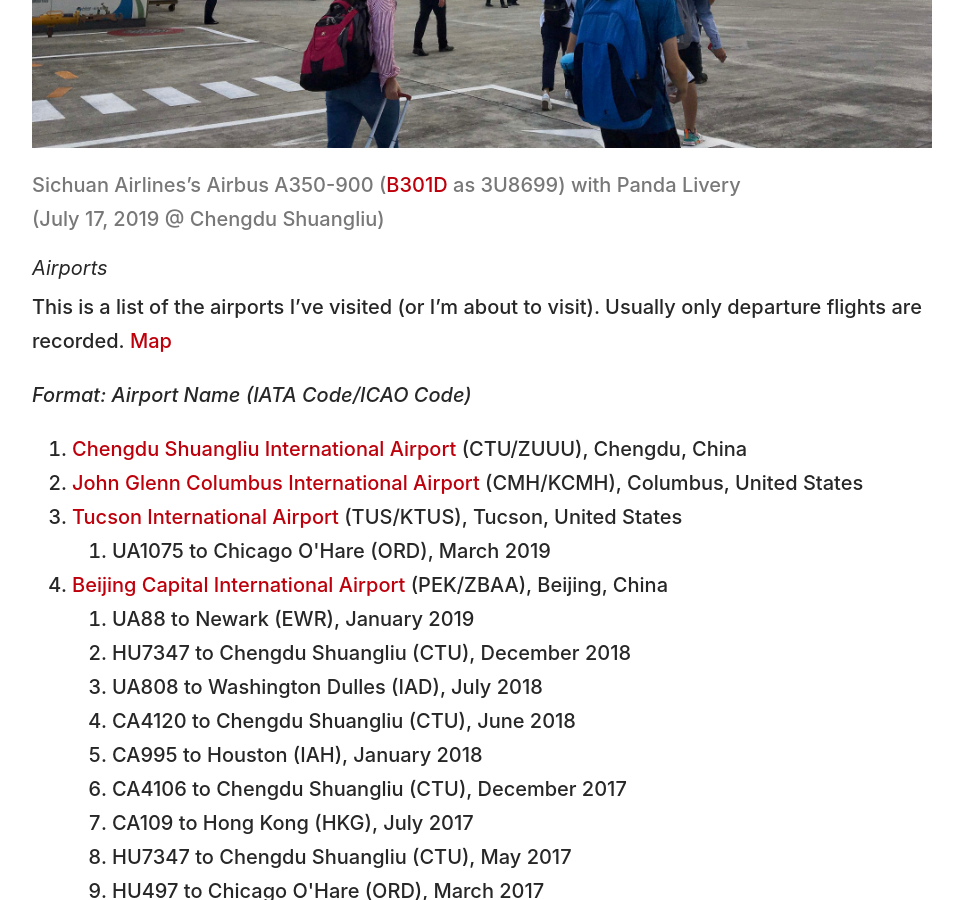
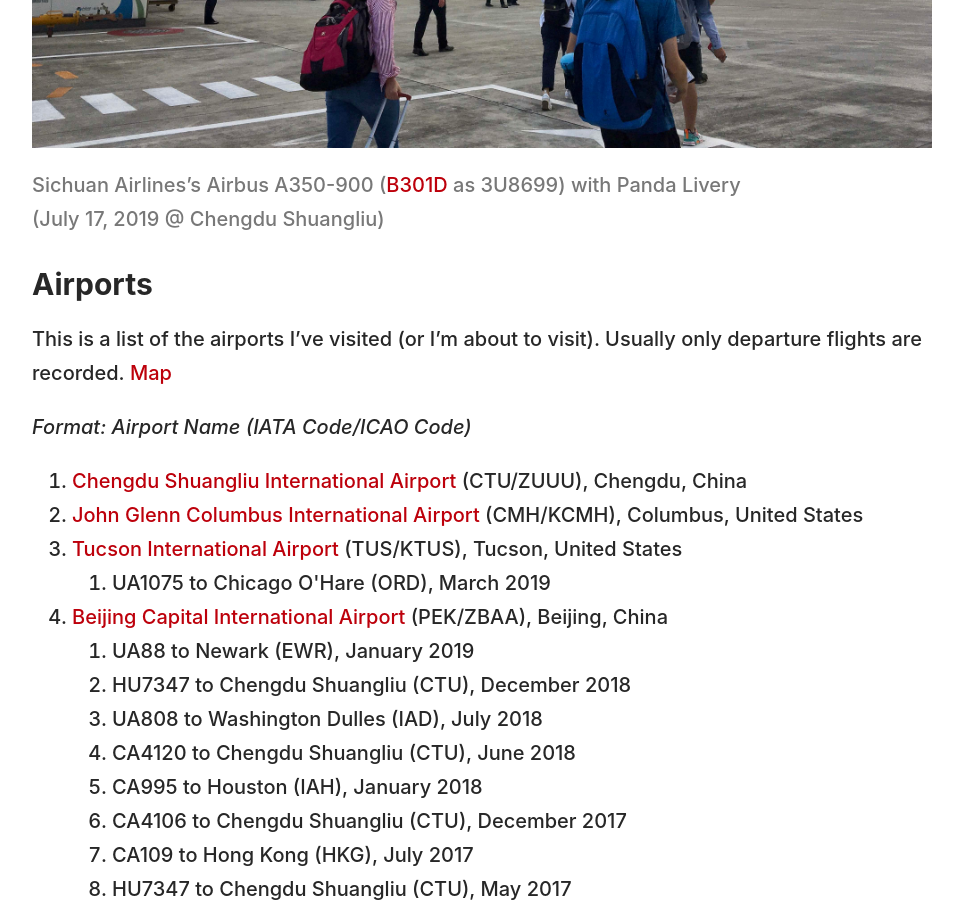
Before and after one commit to dingherself/dingherself.github.io, a Jekyll site: the page built from aviation/airports.md, in a window 1280 px wide and 900 px high, scrolled down 462 px. Shown: the whole window, without its empty margins (158-1121 px from the left). Built offline with Jekyll 4.4.1, drawn with Linux system fonts in a browser that asks for light colours; nearby versions of some CDN libraries; some web fonts are replaced.

Commit message:
fix title style

```diff
--- a/aviation/airports.md
+++ b/aviation/airports.md
@@ -9,7 +9,7 @@
 <p class="mt-1" style="color: #787878;">Sichuan Airlines’s Airbus A350-900 (<a href="hhttps://www.jetphotos.com/registration/B-301D">B301D</a> as 3U8699) with Panda Livery<br />
 (July 17, 2019 @ Chengdu Shuangliu)</p>
 
-#### Airports
+# Airports
 
 This is a list of the airports I've visited (or I'm about to visit). Usually only departure flights are recorded. <a href="https://my.flightradar24.com/shannon403">Map</a>
 
```
Also changed, not shown: aviation/airliners.md (+1 -1 lines).
